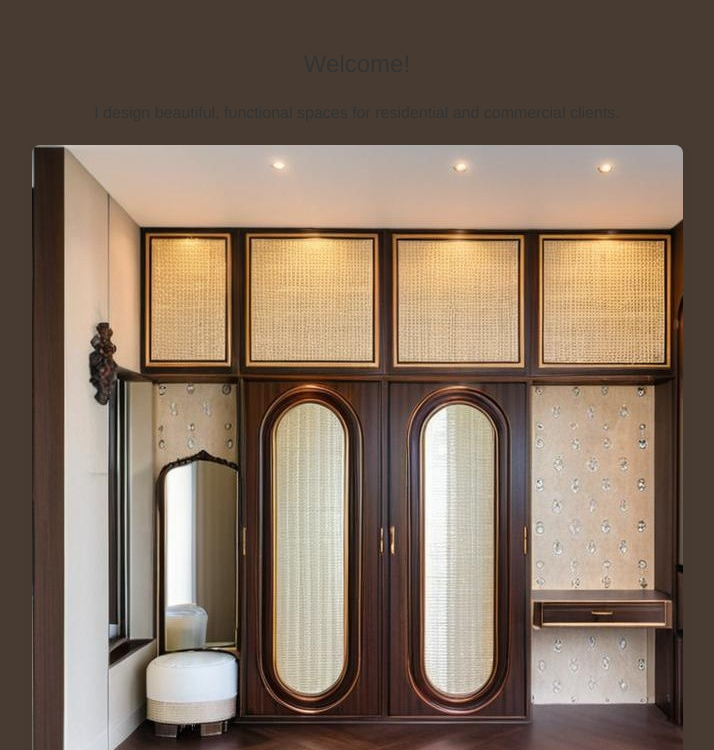
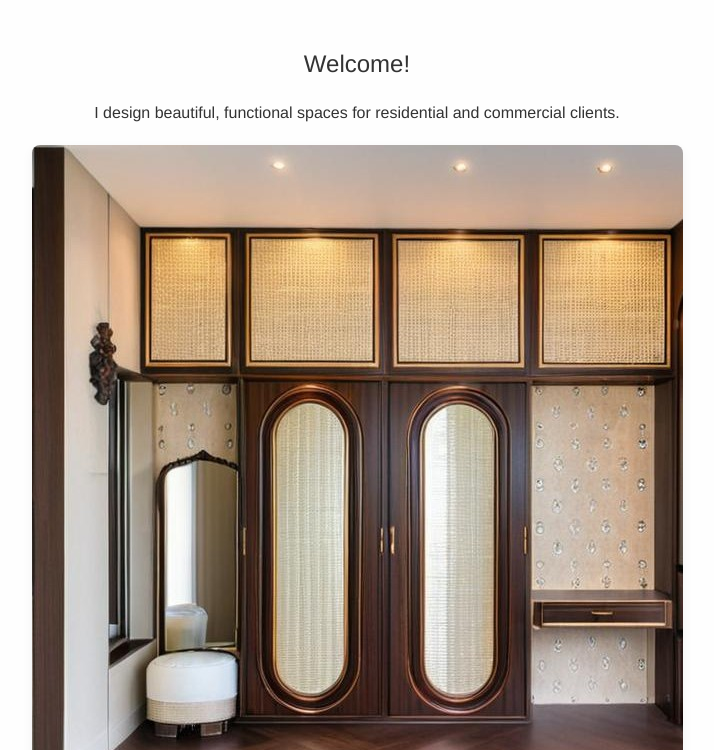
Before and after one commit to kirtirao-design/kirti-portfolio, a plain HTML site: page index.html in a window 1280 px wide. Shown: the part 249-999 px from the top of the page, without its empty margins (283-997 px from the left). Drawn offline with Linux system fonts and the light colour scheme.

Commit message:
Update style.css

```diff
--- a/css/style.css
+++ b/css/style.css
@@ -4,7 +4,7 @@ body {
   max-width: 1000px;
   margin: 0 auto;
   padding: 40px 20px;
-  background: #483C32;
+  background: #fefefe;
   color: #333;
   line-height: 1.6;
 }
```
